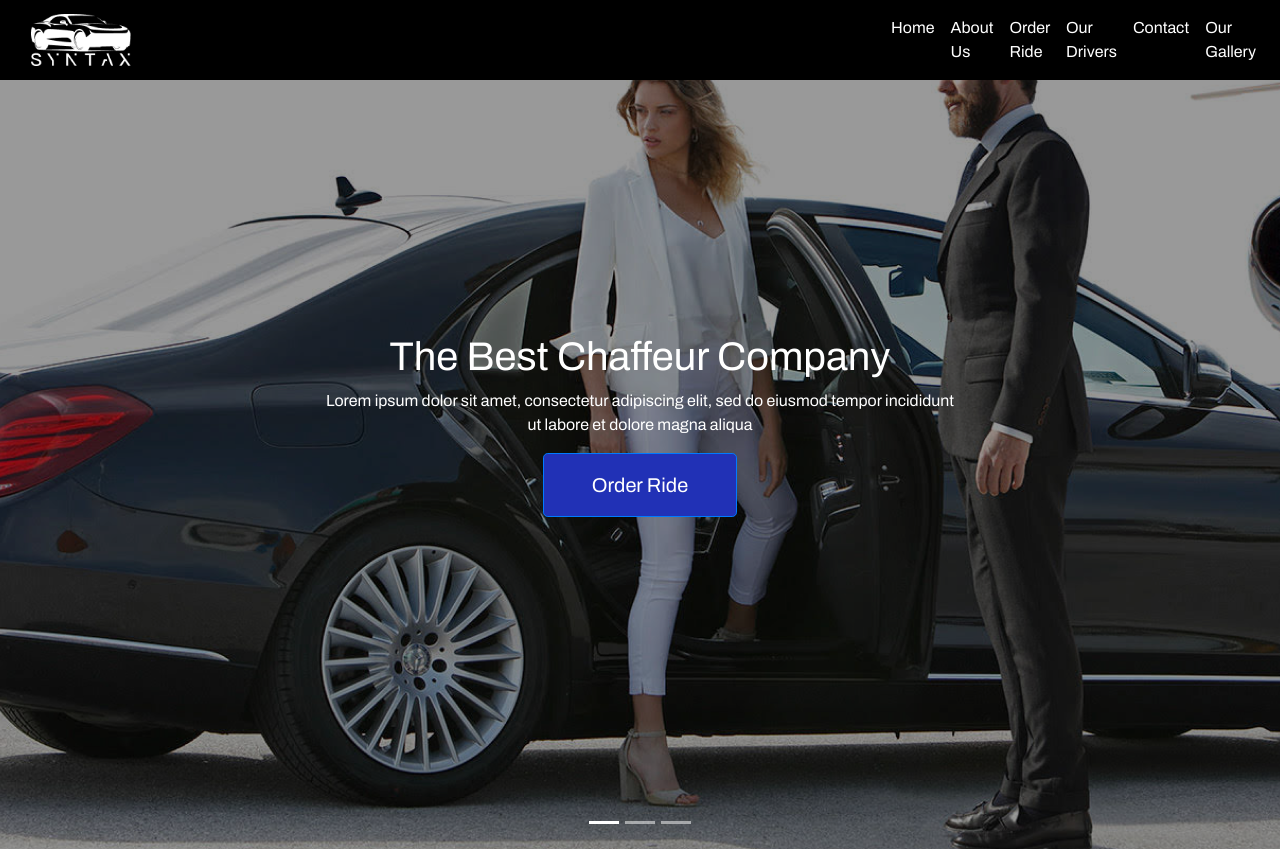
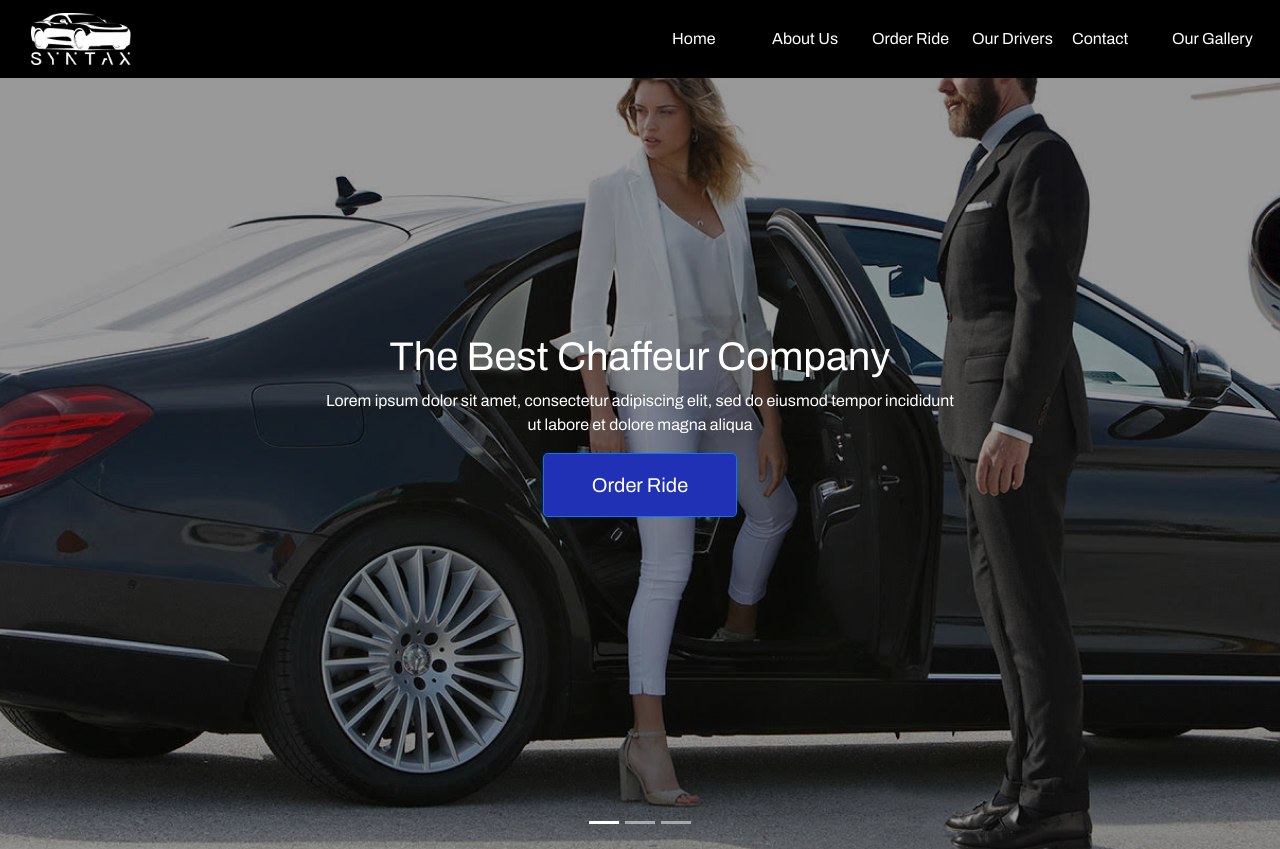
Before and after one commit to temilolasayo/envato, a PHP site: page /index.html in a window 1280 px wide. Shown: the top 849 px of the page. Run offline with PHP 8.4, Linux system fonts and the light colour scheme; some libraries are stand-ins or nearby versions.

Commit message:
Fixed the nav menu

```diff
--- a/index.html
+++ b/index.html
@@ -51,27 +51,27 @@
         </button>
       </div>
         <div class="collapse navbar-collapse" id="navbarResponsive">
-          <ul class="navbar-nav ml-auto">
+          <ul class="navbar-nav ml-auto" id="menu">
             <li class="nav-item active">
-              <a class="nav-link" href="#"
+              <a class="nav-link listWidth" href="#"
                 >Home
                 <span class="sr-only">(current)</span>
               </a>
             </li>
             <li class="nav-item">
-              <a class="nav-link" href="#about">About Us</a>
+              <a class="nav-link listWidth"  href="#about">About Us</a>
             </li>
             <li class="nav-item">
-              <a class="nav-link" href="#order">Order Ride</a>
+              <a class="nav-link listWidth" href="#order">Order Ride</a>
             </li>
             <li class="nav-item">
-              <a class="nav-link" href="#ourdrivers">Our Drivers</a>
+              <a class="nav-link listWidth" href="#ourdrivers">Our Drivers</a>
             </li>
             <li class="nav-item">
-              <a class="nav-link" href="#contact">Contact</a>
+              <a class="nav-link listWidth" href="#contact">Contact</a>
             </li>
             <li class="nav-item">
-              <a class="nav-link" href="#gallery">Our Gallery</a>
+              <a class="nav-link listWidth" href="#gallery">Our Gallery</a>
             </li>
           </ul>
         </div>
--- a/style/style.css
+++ b/style/style.css
@@ -1,5 +1,9 @@
 body {
   font-family: "Archivo", sans-serif;
+}
+
+.listWidth {
+  width: 100px;
 }
 
 .primaryColor {
```
